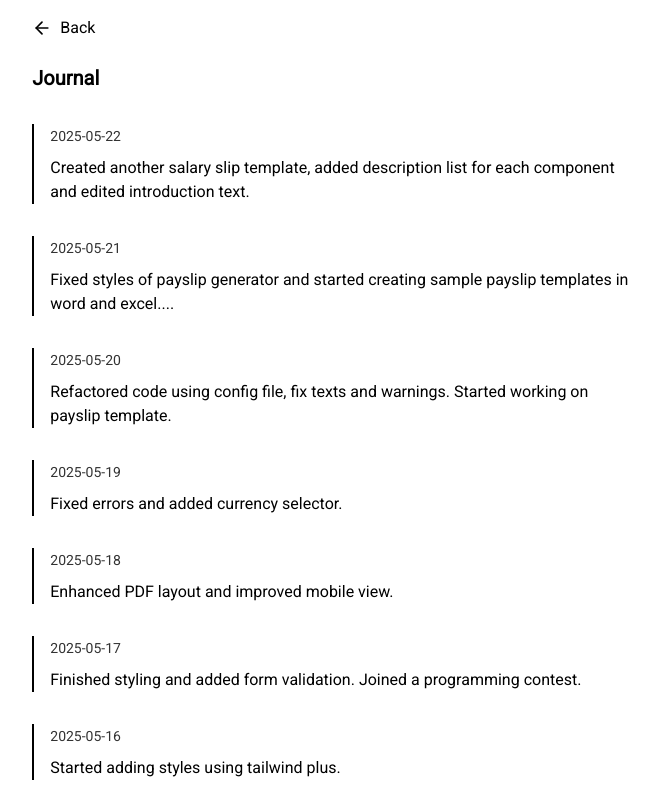
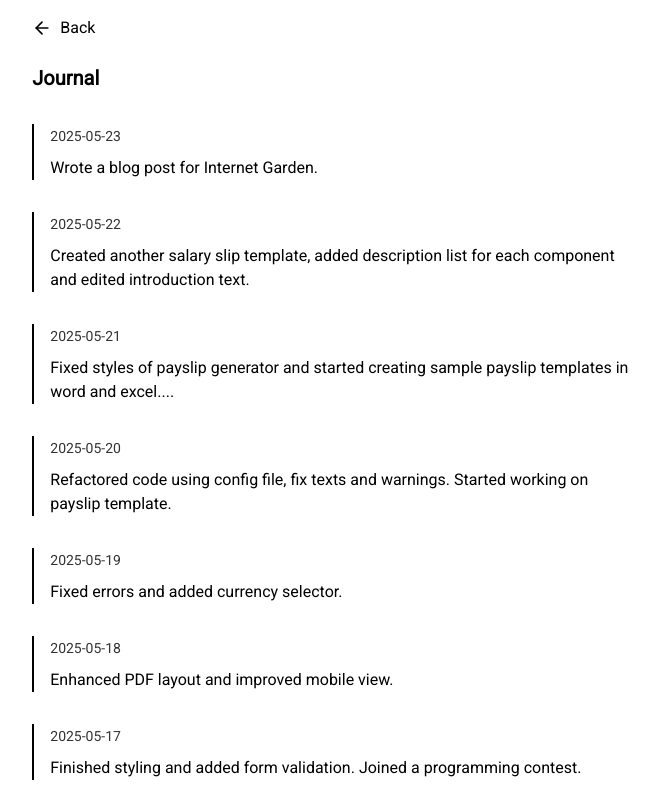
Before and after one commit to minamicode/minamicode.com, a Next.js app: page /journal in a window 1280 px wide. Shown: the top 800 px of the page, without its empty margins (309-968 px from the left). Built offline with nearby package versions, Linux system fonts and the light colour scheme.

Commit message:
add a journal entry

```diff
--- a/src/app/_components/JournalEntries.tsx
+++ b/src/app/_components/JournalEntries.tsx
@@ -6,6 +6,10 @@ type JournalEntry = {
 };
 
 const entries: JournalEntry[] = [
+  {
+    date: "2025-05-23",
+    text: "Wrote a blog post for Internet Garden.",
+  },
   {
     date: "2025-05-22",
     text: "Created another salary slip template, added description list for each component and edited introduction text.",
```
